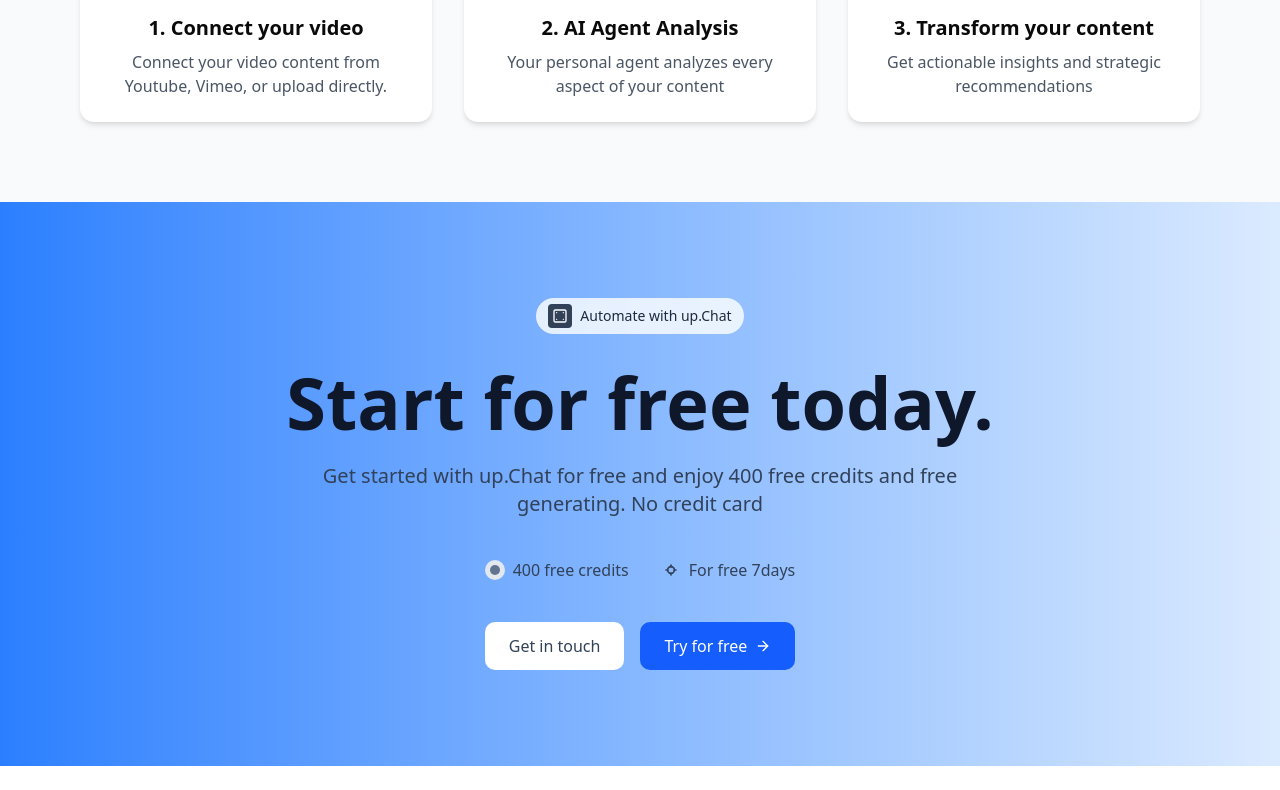
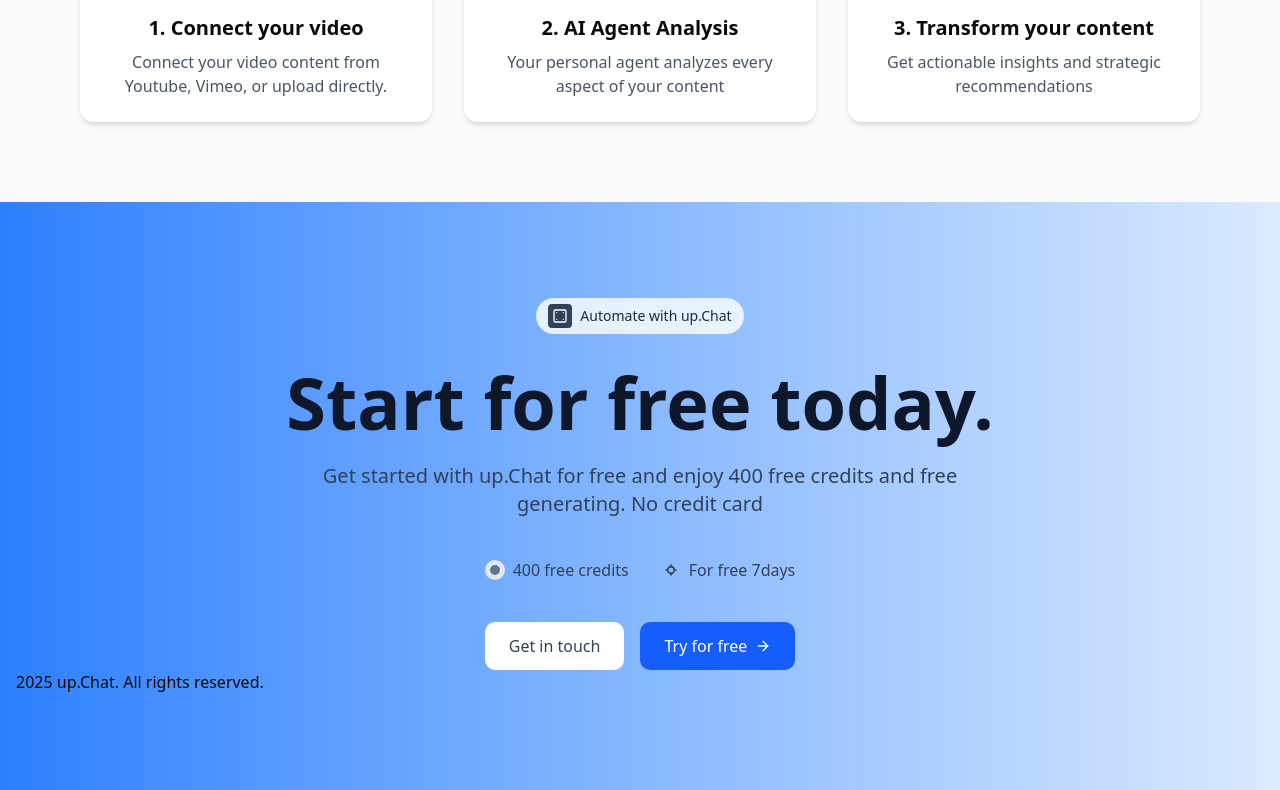
Before and after one commit to marksikaundi/up.Chat, a Next.js app: page / in a window 1280 px wide. Shown: the part 1503-2293 px from the top of the page. Before the commit the page ends 2269 px from the top, so only its background shows below. Built offline with nearby package versions, Linux system fonts and the light colour scheme; no server answers.

Commit message:
📝 Add footer section with copyright information to FreeSection component

```diff
--- a/components/FreeSection.tsx
+++ b/components/FreeSection.tsx
@@ -76,6 +76,10 @@
           </button>
         </div>
       </div>
+      <div>
+        <h3>        2025 up.Chat. All rights reserved.
+        </h3>
+      </div>
     </div>
   )
 }
```
